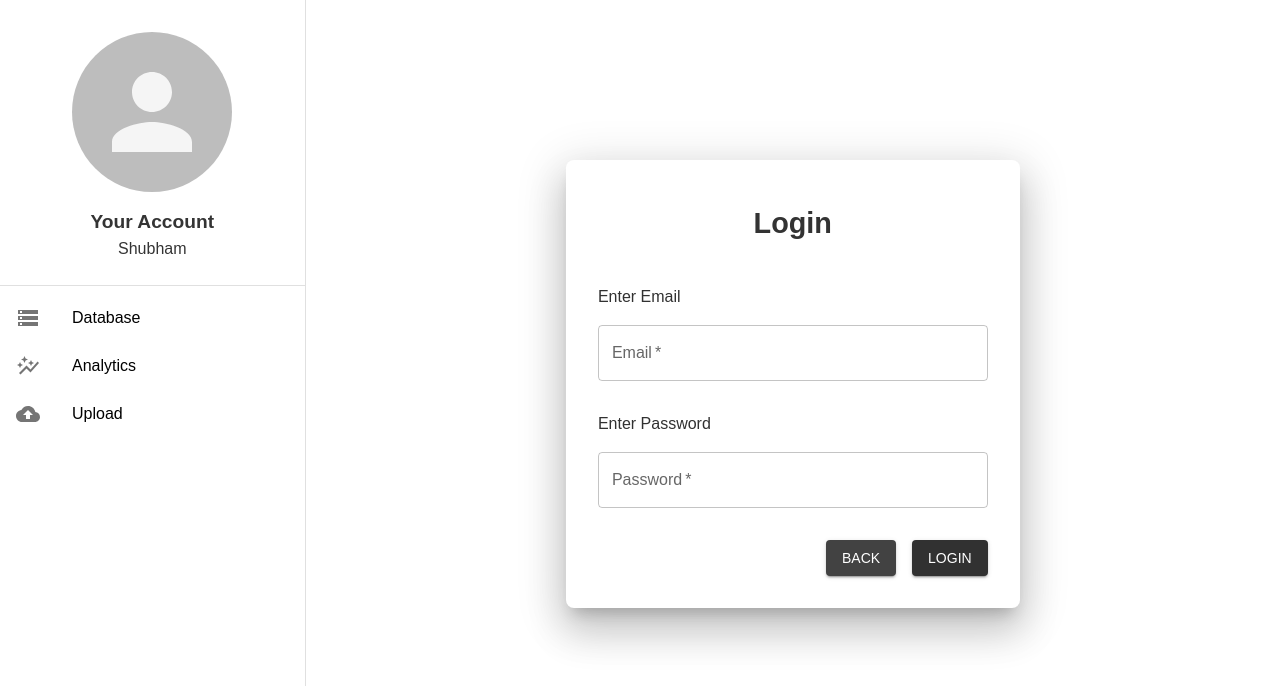
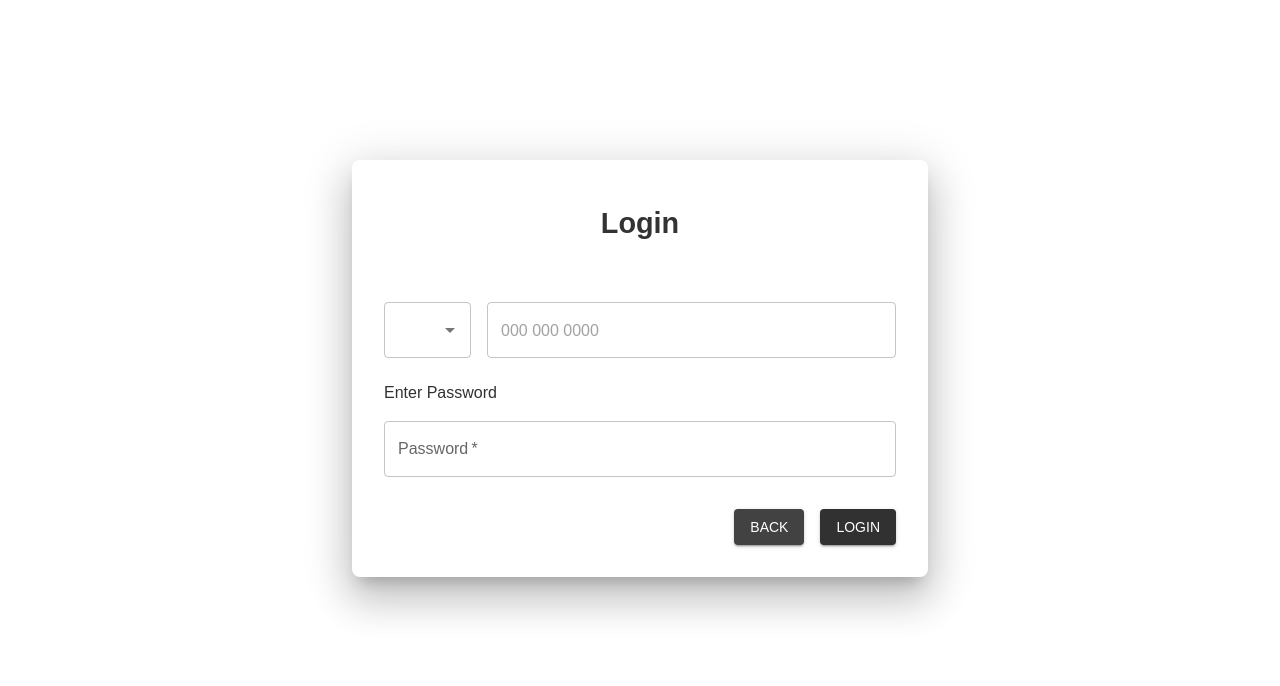
Before and after one commit to 2024-Open-Soft/admin-dashboard, a React (Create React App) app: page /login in a window 1280 px wide. Shown: the top 686 px of the page. Built offline with nearby package versions, Linux system fonts and the light colour scheme.

Commit message:
table plan connected

```diff
--- a/src/components/Check.js
+++ b/src/components/Check.js
@@ -1,6 +1,7 @@
 import React, { useState } from "react";
 import { Box, TextField, Typography } from "@mui/material";
 import { TagInput } from "rsuite";
+import { useSelector } from "react-redux";
 
 const style = {
   form: { display: "flex", flexDirection: "column", p: 4 },
@@ -23,7 +24,8 @@ const Check = () => {
     price: "",
     name: "",
   });
-
+  const userDataCheck = useSelector((state) => state.user.data);
+  console.log("userDataCheck : ", userDataCheck);
   const handleChange = (e) => {
     console.log("e.target.id : ", e.target.id);
     console.log("e.target.value : ", e.target.value);
--- a/src/components/LoginForm.js
+++ b/src/components/LoginForm.js
@@ -1,7 +1,10 @@
 import React, { useState } from "react";
 import TextField from "@mui/material/TextField";
 import Button from "@mui/material/Button";
-import { Box, Typography } from "@mui/material";
+import { Autocomplete, Box, Typography } from "@mui/material";
+import axios from "axios";
+import "./style.css";
+import { useNavigate } from "react-router-dom";
 
 const style = {
   h1: {
@@ -38,11 +41,21 @@ const style = {
   },
 };
 
+const countryCodes = [
+  { code: "+91", country: "India" },
+  { code: "+1", country: "USA" },
+  { code: "+44", country: "UK" },
+  { code: "+61", country: "Australia" },
+  { code: "+81", country: "Japan" },
+];
+
 const LoginForm = () => {
   const [userDetails, setUserDetails] = useState({
-    email: "",
+    phoneNumber: "",
     password: "",
   });
+  const [countryCode, setCountryCode] = React.useState("+91");
+  const navigate = useNavigate();
 
   const handleChange = (event) => {
     setUserDetails({
@@ -51,28 +64,66 @@ const LoginForm = () => {
     });
   };
 
-  const handleSubmit = (event) => {
+  const handleSubmit = async (event) => {
     event.preventDefault();
-    console.log("Email:", userDetails.email, "Password:", userDetails.password);
-    // You can add your authentication logic here
+    const response = await axios
+      .post("/user/login", {
+        ...userDetails,
+        phoneNumber: countryCode.code + userDetails.phoneNumber,
+      })
+      .catch((err) => {
+        console.log(err);
+      });
+    localStorage.setItem("token", response?.data?.data?.token);
+    localStorage.setItem("user", JSON.stringify(response?.data?.data?.user));
+    if (response?.data?.data?.user) {
+      navigate("/");
+    }
   };
 
   return (
     <Box component={"form"} sx={style.mainBox} onSubmit={handleSubmit}>
       <h1 style={style.h1}>Login</h1>
-      <Typography variant="fontSize3" width="100%" color="primary">
-        Enter Email
-      </Typography>
-      <TextField
-        label="Email"
-        variant="outlined"
-        id="email"
-        type="email"
-        value={userDetails.username}
-        onChange={handleChange}
-        required
-        style={style.textStyle}
-      />
+      <Box
+        sx={{
+          display: "flex",
+          flexDirection: "row",
+          alignItems: "center",
+          gap: "1rem",
+          width: "100%",
+          md: { flexDirection: "column" },
+        }}
+      >
+        <Autocomplete
+          id="combo-box-demo"
+          options={countryCodes}
+          getOptionLabel={(option) => option.code}
+          renderInput={(params) => (
+            <TextField
+              {...params}
+              id="countryCode"
+              name="countryCode"
+              variant="outlined"
+            />
+          )}
+          disableClearable
+          sx={{ mt: 1 }}
+          onChange={(event, newValue) => {
+            setCountryCode(newValue);
+          }}
+        />
+        <TextField
+          margin="normal"
+          required
+          id="phoneNumber"
+          name="phone"
+          autoComplete="phone"
+          fullWidth
+          type="number"
+          placeholder="000 000 0000"
+          onChange={handleChange}
+        />
+      </Box>
       <Typography variant="fontSize3" width="100%" color="primary">
         Enter Password
       </Typography>
--- /dev/null
+++ b/src/components/PlanTable.js
@@ -0,0 +1,180 @@
+import React, { useState, useEffect, useCallback, useMemo } from "react";
+import { AgGridReact } from "ag-grid-react";
+import "ag-grid-community/styles/ag-grid.css";
+import "ag-grid-community/styles/ag-theme-quartz.css";
+import axios from "axios";
+import { useQuery } from "@tanstack/react-query";
+
+const CompanyLogoRenderer = ({ value }) => (
+  <span
+    style={{
+      display: "flex",
+      alignItems: "center",
+    }}
+  >
+    {value && (
+      <img
+        alt={`${value} Logo`}
+        src={`https://www.ag-grid.com/example-assets/space-company-logos/${value.toLowerCase()}.png`}
+        style={{
+          width: "25px",
+          maxHeight: "50%",
+          marginRight: "12px",
+          filter: "brightness(1.1)",
+        }}
+      />
+    )}
+    <p
+      style={{
+        textOverflow: "ellipsis",
+        overflow: "hidden",
+        whiteSpace: "nowrap",
+      }}
+    >
+      {value}
+    </p>
+  </span>
+);
+
+const PlanTable = () => {
+  const [selectedRows, setSelectedRows] = useState([]);
+  const [gridApi, setGridApi] = useState(null);
+
+  const getAllPlans = async () => {
+    // console.log("token : ", localStorage.getItem("token"));
+    const response = await axios
+      .get("/plan", {
+        headers: { Authorization: `Bearer ${localStorage.getItem("token")}` },
+      })
+      .catch((err) => {
+        console.log(err);
+        throw new Error(err);
+      });
+    let data = response?.data;
+    if (Array.isArray(data) && data.length > 0) {
+      return await data.map((plan) => {
+        const maxResolution = plan?.features?.filter(
+          (feature) => feature.name === "max-resolution"
+        )[0];
+        const maxDevices = plan?.features?.filter(
+          (feature) => feature.name === "max-devices"
+        )[0];
+
+        return {
+          id: plan?._id,
+          plan: plan?.name,
+          price: plan?.price,
+          "discount%": plan?.discountPercentage,
+          "max-resolution": parseInt(maxResolution?.value.replace("p", "")),
+          "max-devices": parseInt(maxDevices?.value),
+        };
+      });
+    }
+    return response;
+  };
+
+  const { data: rowData, error } = useQuery({
+    queryKey: ["all-plans"],
+    queryFn: getAllPlans,
+    refetchOnMount: false,
+    refetchOnWindowFocus: false,
+  });
+
+  const colDefs = useMemo(
+    () => [
+      {
+        field: "plan",
+        width: 340,
+        checkboxSelection: true,
+        headerCheckboxSelection: true,
+      },
+      {
+        field: "price",
+        width: 230,
+        valueFormatter: (params) => `$${params.value.toLocaleString()}`,
+        cellEditor: "agNumberCellEditor",
+        cellEditorParams: {
+          min: 0,
+        },
+      },
+      {
+        field: "discount%",
+        width: 125,
+        cellEditor: "agNumberCellEditor",
+        cellEditorParams: {
+          min: 0,
+        },
+      },
+      {
+        headerName: "Max Resolution",
+        field: "max-resolution",
+        width: 225,
+        cellEditor: "agSelectCellEditor",
+        cellEditorParams: {
+          values: [144, 240, 360, 480, 720, 1080, 1440],
+          valueListGap: 20,
+        },
+      },
+      {
+        headerName: "Max Devices",
+        field: "max-devices",
+        width: 200,
+      },
+      // {
+      //   field: "discount",
+      //   width: 125,
+      //   cellEditor: "agNumberCellEditor",
+      //   cellEditorParams: {
+      //     min: 0,
+      //   },
+      // },
+    ],
+    []
+  );
+
+  // useEffect(() => {
+  //   fetch("https://www.ag-grid.com/example-assets/space-mission-data.json")
+  //     .then((result) => result.json())
+  //     .then((rowData) => setRowData(rowData));
+  // }, []);
+
+  const onSelectionChanged = useCallback(() => {
+    const selectedNodes = gridApi.getSelectedRows();
+    setSelectedRows(selectedNodes);
+  }, [gridApi]);
+
+  const onGridReady = useCallback((params) => {
+    setGridApi(params.api);
+  }, []);
+
+  const defaultColDef = useMemo(
+    () => ({
+      filter: true,
+      editable: true,
+      resizable: true,
+    }),
+    []
+  );
+
+  const onCellValueChanged = useCallback((params) => {
+    console.log("Cell value changed:", params);
+  }, []);
+
+  return (
+    <div className="ag-theme-quartz" style={{ width: "100%", height: "450px" }}>
+      <AgGridReact
+        rowData={rowData}
+        columnDefs={colDefs}
+        defaultColDef={defaultColDef}
+        rowSelection="multiple"
+        onGridReady={onGridReady}
+        onSelectionChanged={onSelectionChanged}
+        pagination={true}
+        onCellValueChanged={onCellValueChanged}
+      />
+      <p>Selected Rows Count: {selectedRows.length}</p>
+    </div>
+  );
+};
+
+export default PlanTable;
--- a/src/components/RequireAuth.js
+++ b/src/components/RequireAuth.js
@@ -2,9 +2,11 @@ import React from "react";
 import { Navigate, Outlet, useLocation } from "react-router-dom";
 //fucntion which strict navigation
 const RequireAuth = () => {
-  const token = localStorage.getItem("userToken");
+  const token = localStorage.getItem("token");
   const location = useLocation();
-  return token ? (
+  console.log("token : ", !token);
+  console.log("isstring : ", typeof token === "string");
+  return token && !(token === "undefined") ? (
     <Outlet />
   ) : (
     <Navigate to={"/login"} state={{ from: location }} replace />
--- a/src/components/Sidebar.js
+++ b/src/components/Sidebar.js
@@ -18,7 +18,7 @@ const boxStyle = {
   alignItems: "center",
   justifyContent: "center",
   width: "100%",
-  p: 3,
+  p: 6,
   mt: 1,
   boxSizing: "border-box",
 };
@@ -30,19 +30,6 @@ const linkStyle = {
 };
 
 export default function Sidebar() {
-  const [profileImage, setProfileImage] = useState(null);
-
-  const handleImageUpload = (e) => {
-    const file = e.target.files[0];
-    if (file) {
-      const reader = new FileReader();
-      reader.onloadend = () => {
-        setProfileImage(reader.result);
-      };
-      reader.readAsDataURL(file);
-    }
-  };
-
   return (
     <Box
       sx={{
@@ -53,24 +40,10 @@ export default function Sidebar() {
       }}
     >
       <Box sx={boxStyle}>
-        <label htmlFor="avatar-upload">
-          <Avatar
-            sx={{ height: "10rem", width: "10rem", mb: 2, cursor: "pointer" }}
-            alt="Profile Image"
-            src={profileImage}
-          />
-          <input
-            id="avatar-upload"
-            type="file"
-            accept="image/*"
-            style={{ display: "none" }}
-            onChange={handleImageUpload}
-          />
-        </label>
         <Typography fontWeight="600" fontSize="1.2rem">
-          Your Account
+          John Doe
         </Typography>
-        <Typography fontSize="1rem">Shubham</Typography>
+        <Typography fontSize="1rem">Admin</Typography>
       </Box>
       <Divider />
       <List>
--- a/src/components/VideoUpload.js
+++ b/src/components/VideoUpload.js
@@ -114,7 +114,6 @@ const VideoUpload = () => {
     setMovieFile(event.target.files[0]);
     console.log(event.target.files[0]);
   };
-  console.log(movieDetails);
 
   const handleSubmit = (e) => {};
   return (
--- a/src/components/fetchUser.js
+++ b/src/components/fetchUser.js
@@ -2,18 +2,18 @@ import axios from "axios";
 import { setUser } from "../redux/reducers/User";
 
 export async function fetchUserData(dispatch) {
-  if (localStorage.getItem("userToken")) {
+  if (localStorage.getItem("token")) {
     const config = {
       headers: {
         "Content-type": "application/json",
-        Authorization: `Bearer ${localStorage.getItem("userToken")}`,
+        Authorization: `Bearer ${localStorage.getItem("token")}`,
       },
     };
     await axios
-      .get(`/user`, config)
+      .get(`/user/profile`, config)
       .then(({ data }) => {
-        dispatch(setUser(data));
-        console.log(data);
+        dispatch(setUser(data?.data?.user));
+        // console.log("userData : ", data);
       })
       .catch((err) => console.log(err));
   }
--- a/src/pages/AdminPage.js
+++ b/src/pages/AdminPage.js
@@ -4,14 +4,20 @@ import TabContext from "@mui/lab/TabContext";
 import TabList from "@mui/lab/TabList";
 import TabPanel from "@mui/lab/TabPanel";
 import VideoTable from "../components/VideoTable";
-import SubscriptionTable from "../components/SubscriptionTable";
 import UserTable from "../components/UserTable";
+import PlanTable from "../components/PlanTable";
+import SubscriptionsTable from "../components/Subscriptions";
+import { useSelector } from "react-redux";
 
 const AdminPage = () => {
   const [value, setValue] = React.useState("1");
   const handleChange = (event, newValue) => {
     setValue(newValue);
   };
+
+  const selectedUserforSubs = useSelector(
+    (state) => state.usersubscription.data
+  );
 
   return (
     <div style={{ width: "100%" }}>
@@ -27,18 +33,30 @@ const AdminPage = () => {
                 aria-label="lab API tabs example"
               >
                 <Tab label="Movies" value="1" />
-                <Tab label="Subscription" value="2" />
+                <Tab label="Plans" value="2" />
                 <Tab label="Users" value="3" />
+                <Tab
+                  label={`Subscriptions ${
+                    selectedUserforSubs.user
+                      ? "( " + selectedUserforSubs.user + " )"
+                      : ""
+                  }`}
+                  disabled={!selectedUserforSubs.user}
+                  value="4"
+                />
               </TabList>
             </Box>
             <TabPanel sx={{ height: "70vh", p: 0 }} value="1">
               <VideoTable />{" "}
             </TabPanel>
             <TabPanel value="2" sx={{ height: "70vh", p: 0 }}>
-              <SubscriptionTable />{" "}
+              <PlanTable />{" "}
             </TabPanel>
             <TabPanel value="3" sx={{ height: "70vh", p: 0 }}>
-              <UserTable />{" "}
+              <UserTable setValue={setValue} />{" "}
+            </TabPanel>
+            <TabPanel value="4" sx={{ height: "70vh", p: 0 }}>
+              <SubscriptionsTable />{" "}
             </TabPanel>
           </TabContext>
         </Box>
--- a/src/pages/Navigator.js
+++ b/src/pages/Navigator.js
@@ -42,7 +42,7 @@ const Navigator = () => {
           <LazyAdmin />
         </Suspense>
       ),
-      protected: false,
+      protected: true,
       errorElement: <Error />,
     },
     {
@@ -52,7 +52,7 @@ const Navigator = () => {
           <LazyUpload />,
         </Suspense>
       ),
-      protected: false,
+      protected: true,
       errorElement: <Error />,
     },
     {
@@ -73,24 +73,24 @@ const Navigator = () => {
 
   return (
     <Routes>
-      <Route element={<Home />} path="/">
       {navItems
         .filter((ele) => !ele.protected)
         .map((ele, i) => (
           <Route key={i} element={ele.element} path={ele.path} />
         ))}
       <Route element={<RequireAuth />}>
+        <Route element={<Home />} path="/">
           {navItems
             .filter((ele) => ele.protected)
             .map((ele, i) => (
               <Route key={i} element={ele.element} path={ele.path} />
             ))}
         </Route>
+      </Route>
       <Route
-          element={<h1 style={{ margin: "auto" }}>Page does not exist</h1>}
+        element={<h1 style={{ margin: "auto" }}>Page not found</h1>}
         path="*"
       />
-      </Route>
     </Routes>
   );
 };
```
Lines whose indentation alone changed are shown as unchanged.
